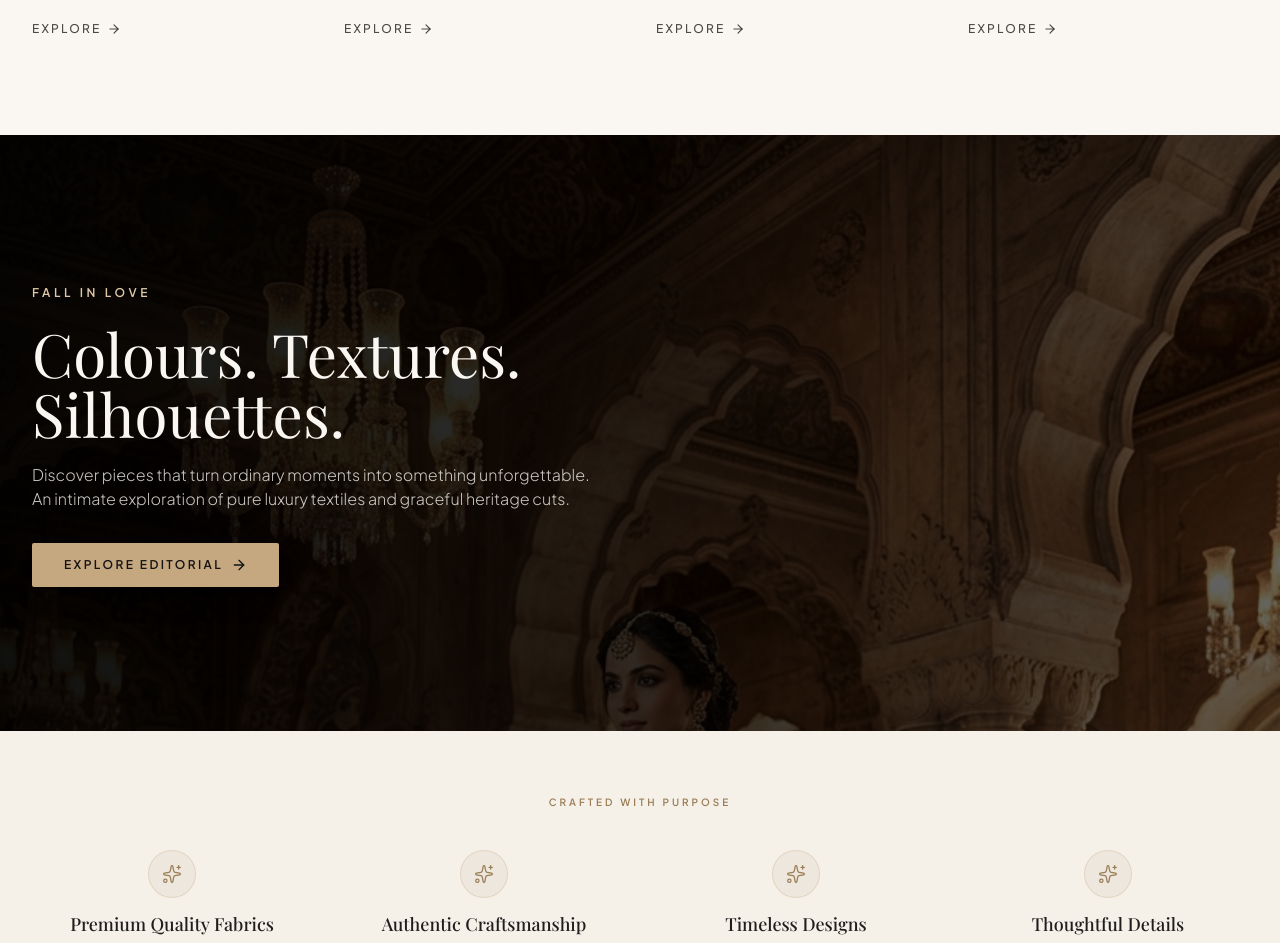
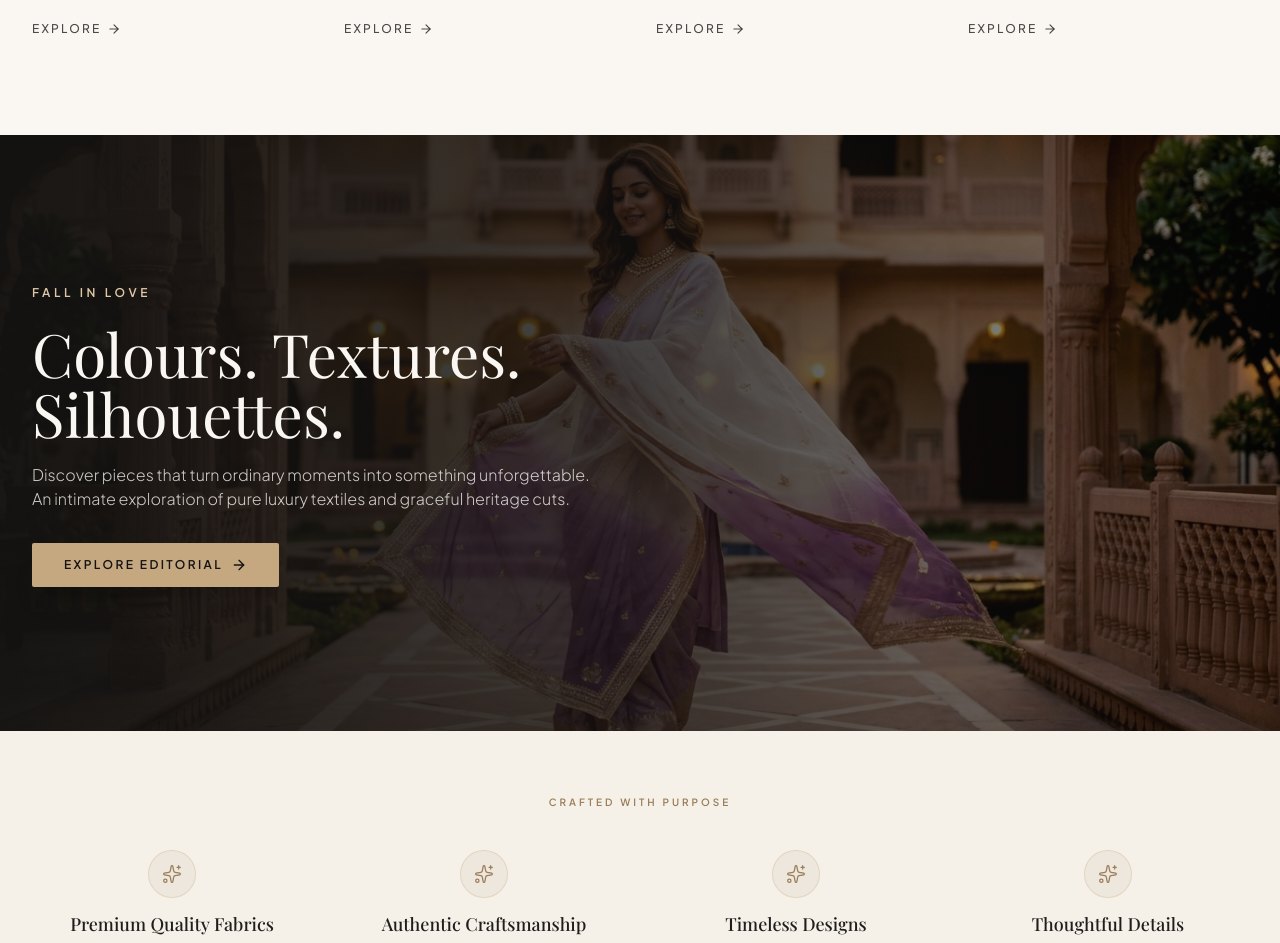
Before and after one commit to piyush-sharma123kenzo/Shubham_Fabrics, a React (Vite) app: page / in a window 1280 px wide. Shown: the part 4983-5926 px from the top of the page. Built offline with nearby package versions, Linux system fonts and the light colour scheme; a web font is replaced by a local one.

Commit message:
Update Fall in Love editorial banner with premium white and violet mixed dupatta

```diff
--- a/scripts/copy-assets.js
+++ b/scripts/copy-assets.js
@@ -29,6 +29,10 @@ const filesToCopy = [
   {
     src: 'C:/Users/piyus/.gemini/antigravity-ide/brain/b788c9f1-f01e-43ba-9697-7110c70e1285/fabric_muslin_swatch_1789494722518.jpg',
     dest: 'public/fabric_muslin.jpg'
+  },
+  {
+    src: 'C:/Users/piyus/.gemini/antigravity-ide/brain/b788c9f1-f01e-43ba-9697-7110c70e1285/white_violet_dupatta_banner_1789495019791.jpg',
+    dest: 'public/white_violet_dupatta.jpg'
   }
 ];
 
--- a/src/pages/FallInLovePage.jsx
+++ b/src/pages/FallInLovePage.jsx
@@ -20,11 +20,11 @@ export default function FallInLovePage() {
       {/* Signature Full-bleed Cinematic Hero */}
       <section className="relative h-[80vh] min-h-[500px] flex items-center justify-center overflow-hidden">
         <img
-          src="https://images.unsplash.com/photo-1583391733956-3750e0ff4e8b?q=80&w=1920&auto=format&fit=crop"
-          alt="Fall in Love Editorial Showcase"
-          className="absolute inset-0 w-full h-full object-cover filter brightness-[0.45] scale-105"
+          src="/white_violet_dupatta.jpg"
+          alt="Fall in Love Editorial - Premium White and Violet Dupatta"
+          className="absolute inset-0 w-full h-full object-cover filter brightness-[0.7] contrast-[1.05]"
         />
-        <div className="absolute inset-0 bg-gradient-to-t from-brand-dark via-brand-dark/40 to-transparent" />
+        <div className="absolute inset-0 bg-gradient-to-t from-brand-dark via-brand-dark/50 to-brand-dark/30" />
 
         <div className="relative z-10 max-w-4xl mx-auto px-4 text-center space-y-6">
           <span className="text-xs uppercase tracking-[0.35em] font-semibold text-brand-gold-light animate-fade-in block">
--- a/src/pages/HomePage.jsx
+++ b/src/pages/HomePage.jsx
@@ -350,11 +350,11 @@ export default function HomePage() {
         {/* Full-bleed Fashion Photography Background */}
         <div className="absolute inset-0 z-0">
           <img
-            src="/anarkali_crimson.jpg"
-            alt="Fall in Love Editorial Showcase"
-            className="w-full h-full object-cover object-top filter brightness-[0.4] scale-105"
+            src="/white_violet_dupatta.jpg"
+            alt="Fall in Love Editorial - Premium White and Violet Dupatta"
+            className="w-full h-full object-cover object-center filter brightness-[0.75] contrast-[1.05]"
           />
-          <div className="absolute inset-0 bg-gradient-to-r from-black/85 via-black/50 to-transparent" />
+          <div className="absolute inset-0 bg-gradient-to-r from-brand-dark/95 via-brand-dark/70 to-brand-dark/20" />
         </div>
 
         <div className="relative z-10 max-w-7xl mx-auto px-4 sm:px-6 lg:px-8">
```
Also changed, not shown: public/white_violet_dupatta.jpg (added).
